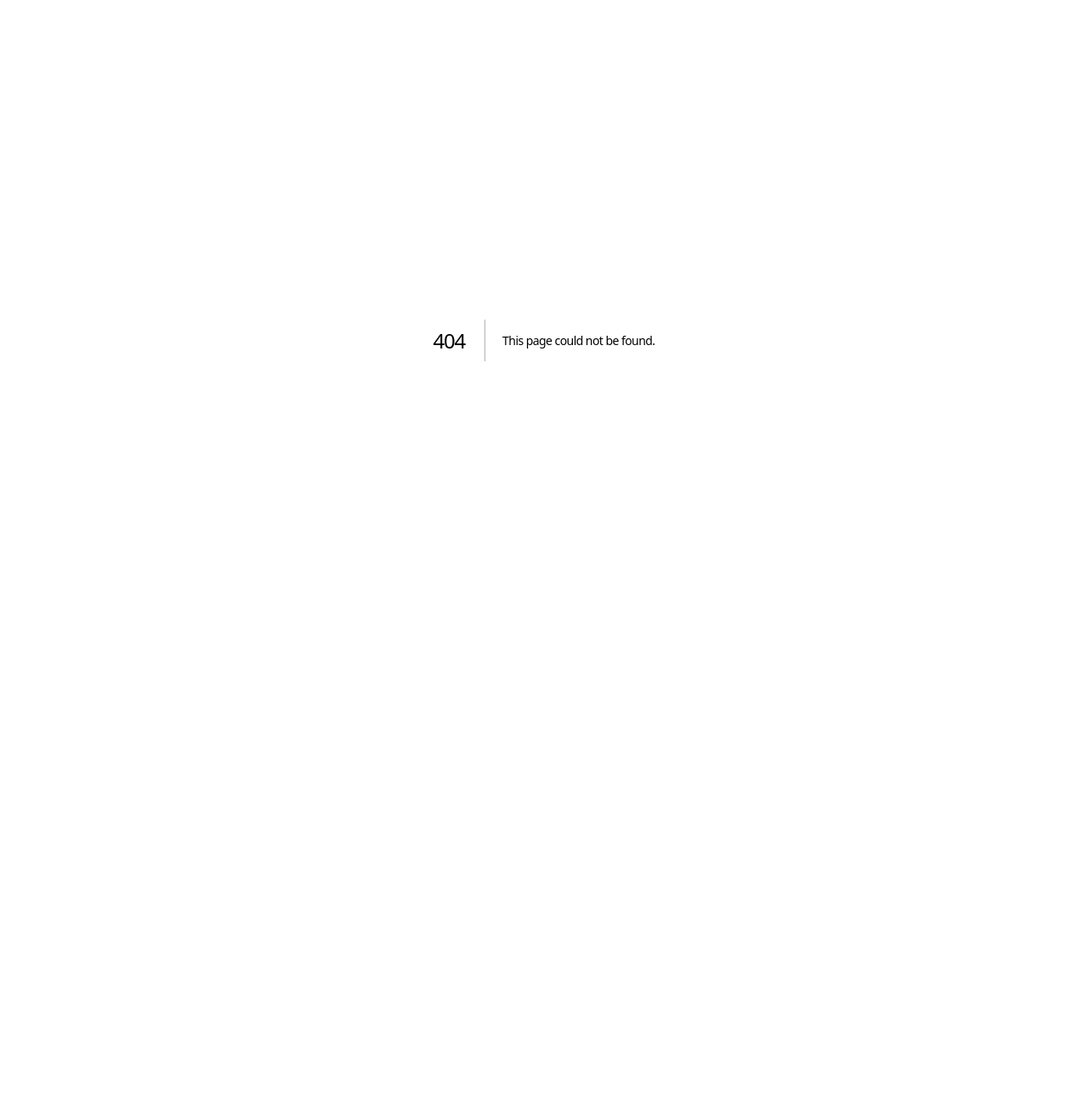
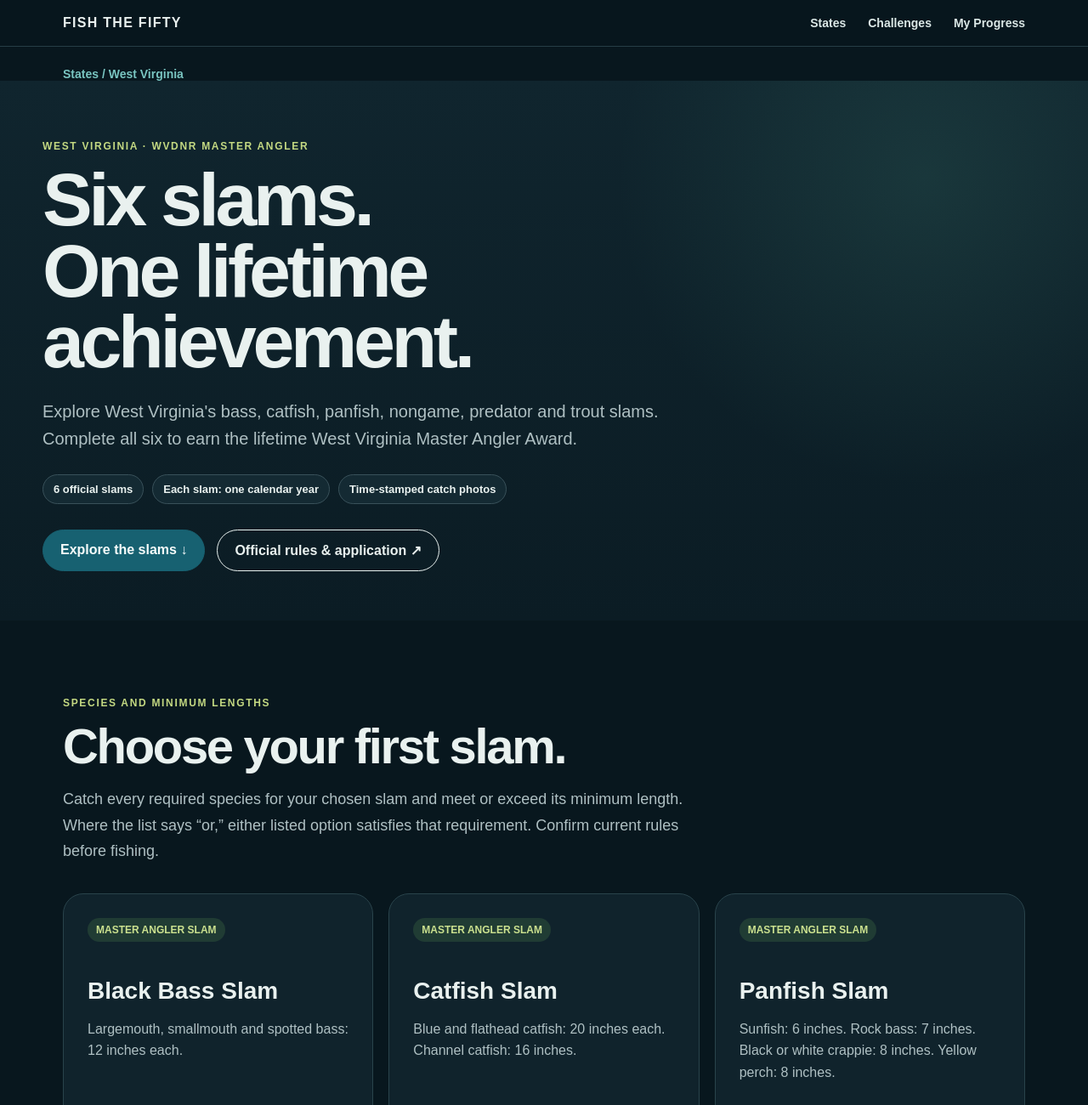
Before and after one commit to Geowow5/fish-the-fifty, a Next.js app: page /states/west-virginia/challenge in a window 1280 px wide. Before the commit this address had no page. Shown: the top 1300 px of the page at 85% size. Before the commit the page ends 800 px from the top, so only its background shows below. Built offline with nearby package versions, Linux system fonts and the light colour scheme.

Commit message:
Add West Virginia Master Angler six-slam page

```diff
--- /dev/null
+++ b/app/states/west-virginia/challenge/page.tsx
@@ -0,0 +1,25 @@
+import type { Metadata } from "next";
+export const metadata: Metadata = { title: "West Virginia Master Angler Slams | Fish the Fifty", description: "Plan all six West Virginia Master Angler slams with qualifying species, lengths, photo requirements and official applications." };
+const rules = "https://wvdnr.gov/fishing/fishing-regulations/";
+const application = "https://wvdnr.gov/wp-content/uploads/2025/05/2021.12.08-DNR-Master-Angler-Rules-Application-v2.pdf";
+const records = "https://wvdnr.gov/fishing/state-records/";
+const slams = [
+  ["Black Bass", "Largemouth, smallmouth and spotted bass: 12 inches each."],
+  ["Catfish", "Blue and flathead catfish: 20 inches each. Channel catfish: 16 inches."],
+  ["Panfish", "Sunfish: 6 inches. Rock bass: 7 inches. Black or white crappie: 8 inches. Yellow perch: 8 inches."],
+  ["Nongame", "Fallfish, bullhead and freshwater drum: 12 inches each. Common carp: 20 inches."],
+  ["Predator", "Musky: 30 inches. Walleye: 15 inches. Hybrid striped bass or striped bass: 15 inches."],
+  ["Trout", "Brook, brown, golden rainbow, rainbow and tiger trout: 12 inches each."],
+] as const;
+export default function WestVirginiaChallengePage() {
+  return <main>
+    <header className="nav-shell"><div className="nav-wrap"><a className="brand" href="/">FISH THE FIFTY</a><nav aria-label="Main navigation"><a href="/states">States</a><a href="/#challenges">Challenges</a><a href="/#progress">My Progress</a></nav></div></header>
+    <div className="breadcrumb"><a href="/states">States</a><span aria-hidden="true"> / </span><span>West Virginia</span></div>
+    <section className="page-hero challenge-hero"><div className="page-hero-inner"><p className="eyebrow">WEST VIRGINIA · WVDNR MASTER ANGLER</p><h1>Six slams.<br />One lifetime achievement.</h1><p className="lead">Explore West Virginia's bass, catfish, panfish, nongame, predator and trout slams. Complete all six to earn the lifetime West Virginia Master Angler Award.</p><div className="state-facts"><span>6 official slams</span><span>Each slam: one calendar year</span><span>Time-stamped catch photos</span></div><div className="actions"><a className="btn primary" href="#slams">Explore the slams ↓</a><a className="btn secondary" href={application} target="_blank" rel="noreferrer">Official rules &amp; application ↗</a></div></div></section>
+    <section className="section" id="slams"><div className="section-heading"><p className="eyebrow">SPECIES AND MINIMUM LENGTHS</p><h2>Choose your first slam.</h2><p>Catch every required species for your chosen slam and meet or exceed its minimum length. Where the list says “or,” either listed option satisfies that requirement. Confirm current rules before fishing.</p></div><div className="card-grid">{slams.map(([name,detail]) => <article className="challenge-card" key={name}><span className="state-pill">MASTER ANGLER SLAM</span><h3>{name} Slam</h3><p>{detail}</p><a href={application} target="_blank" rel="noreferrer">Official checklist ↗</a></article>)}</div></section>
+    <section className="section challenge-layout"><div><p className="eyebrow">COMPLETE AND APPLY</p><h2>Document every qualifying species.</h2><ol className="challenge-steps"><li><strong>Catch legally in West Virginia.</strong><span>Follow the current species and water regulations. Commercial pay lakes and ponds do not qualify.</span></li><li><strong>Measure each fish.</strong><span>Meet the minimum length for each required species in the slam.</span></li><li><strong>Take time-stamped photographs.</strong><span>The application requires photos of the angler holding each species. Keep catch evidence together for your slam.</span></li><li><strong>Complete the slam within a calendar year.</strong><span>Fill out the official application and mail it with the required photos to the address on the form. Fisheries biologists may determine final species verification.</span></li></ol><a className="btn primary" href={application} target="_blank" rel="noreferrer">Download Master Angler application ↗</a></div><aside className="challenge-side"><p className="eyebrow">LIFETIME MASTER ANGLER</p><h2>Complete all six across your fishing years.</h2><p>Each individual slam must fit within one calendar year. The overall Master Angler award does not need to be completed in a single year, so you can work through the six slams over time.</p><a className="btn secondary" href={rules} target="_blank" rel="noreferrer">Current fishing regulations ↗</a></aside></section>
+    <section className="section"><div className="section-heading"><p className="eyebrow">OTHER RECOGNITION PATHS</p><h2>Trophy citations and state records.</h2></div><div className="card-grid"><article className="challenge-card"><span className="state-pill">TROPHY FISH</span><h3>Length-based citations</h3><p>The separate Trophy Fish Citation Program uses its own minimum lengths and measurement evidence. Open the current protocol and application from WVDNR's fishing forms before submitting.</p><a href={rules} target="_blank" rel="noreferrer">Trophy protocol &amp; form ↗</a></article><article className="challenge-card"><span className="state-pill">STATE RECORD</span><h3>Length and weight records</h3><p>WVDNR maintains records for the largest hook-and-line catches by length and weight. Compare current records and review verification instructions before retaining a possible record.</p><a href={records} target="_blank" rel="noreferrer">Current records &amp; applications ↗</a></article></div></section>
+    <section className="section final-cta challenge-final"><p className="eyebrow">READY TO START?</p><h2>Pick a slam and plan the species.</h2><p>Check your water's rules, pack a measuring rule, and keep time-stamped photos of every qualifying catch.</p><div className="actions"><a className="btn primary" href={application} target="_blank" rel="noreferrer">Open the six-slam checklist ↗</a><a className="btn secondary" href="/states">Back to all states</a></div></section>
+    <footer><strong>FISH THE FIFTY</strong><span>Built for anglers who want to fish farther.</span></footer>
+  </main>;
+}
```
